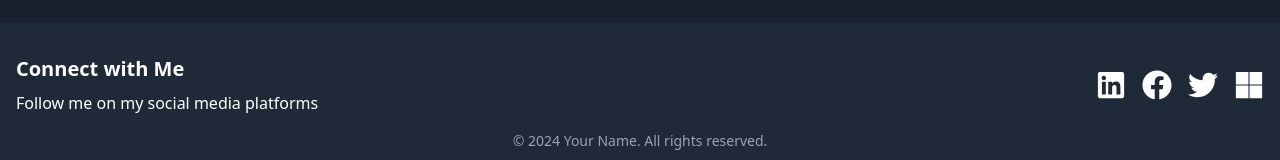
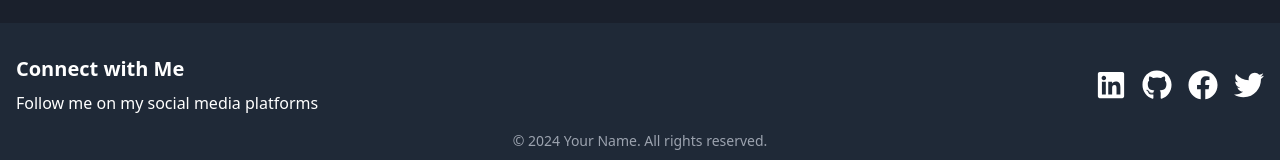
Before and after one commit to kemboi590/portfolio-website, a React (Vite) app: page / in a window 1280 px wide. Shown: the part 6614-6774 px from the top of the page. Built offline with nearby package versions, Linux system fonts and the light colour scheme.

Commit message:
cmpleted my portfolio project

```diff
--- a/src/pages/12.Contact/Contact.tsx
+++ b/src/pages/12.Contact/Contact.tsx
@@ -60,7 +60,7 @@ export const Contact = () => {
   };
 
   return (
-    <>
+    <div id='contact'>
       <h1 className='text-xl md:text-4xl font-bold text-[#00df9a] text-center pt-10 pb-10'>📧 Contact Me 📲 </h1>
 
       <div className='flex flex-col md:flex-row p-5 justify-center items-center h-fit gap-4 md:gap-8 pb-10 text-text-light'>
@@ -124,7 +124,7 @@ export const Contact = () => {
             ></textarea>
             <button
               type='submit'
-              className='p-2 bg-[#00df9a] text-black rounded-lg hover:bg-white hover:text-black transition duration-300 w-[25%]'
+              className='p-2 bg-[#00df9a] text-black rounded-lg hover:bg-white hover:text-black transition duration-300 md:w-[25%]'
               disabled={loading}
             >
               {loading ? 'Sending...' : 'Send Message'}
@@ -146,7 +146,7 @@ export const Contact = () => {
         theme="colored"
         transition={Bounce}
       />
-    </>
+    </div>
   );
 };
 
--- a/src/pages/14.Footer/Footer.tsx
+++ b/src/pages/14.Footer/Footer.tsx
@@ -1,4 +1,4 @@
-import { FaLinkedin, FaFacebook, FaTwitter, FaMicrosoft } from 'react-icons/fa';
+import { FaLinkedin, FaFacebook, FaTwitter, FaGithub } from 'react-icons/fa';
 
 const Footer = () => {
   return (
@@ -10,7 +10,7 @@ const Footer = () => {
         </div>
         <div className="flex space-x-4 mt-4 md:mt-0">
           <a
-            href="https://www.linkedin.com/in/your-linkedin"
+            href="https://www.linkedin.com/in/kibichii-brian"
             target="_blank"
             rel="noopener noreferrer"
             className="text-white hover:text-[#0e76a8]"
@@ -19,7 +19,16 @@ const Footer = () => {
             <FaLinkedin size={30} />
           </a>
           <a
-            href="https://www.facebook.com/your-facebook"
+            href="https://mlsa.microsoft.com"
+            target="_blank"
+            rel="noopener noreferrer"
+            className="text-white hover:text-[#f25022]"
+            aria-label="MLSA"
+          >
+            <FaGithub size={30} />
+          </a>
+          <a
+            href="https://facebook.com/kibichii.brian/"
             target="_blank"
             rel="noopener noreferrer"
             className="text-white hover:text-[#1877f2]"
@@ -28,7 +37,7 @@ const Footer = () => {
             <FaFacebook size={30} />
           </a>
           <a
-            href="https://twitter.com/your-twitter"
+            href="https://twitter.com/kibichii_brian"
             target="_blank"
             rel="noopener noreferrer"
             className="text-white hover:text-[#1da1f2]"
@@ -36,15 +45,7 @@ const Footer = () => {
           >
             <FaTwitter size={30} />
           </a>
-          <a
-            href="https://mlsa.microsoft.com"
-            target="_blank"
-            rel="noopener noreferrer"
-            className="text-white hover:text-[#f25022]"
-            aria-label="MLSA"
-          >
-            <FaMicrosoft size={30} />
-          </a>
+
         </div>
       </div>
       <div className="text-center mt-4 text-sm text-gray-400">
```
